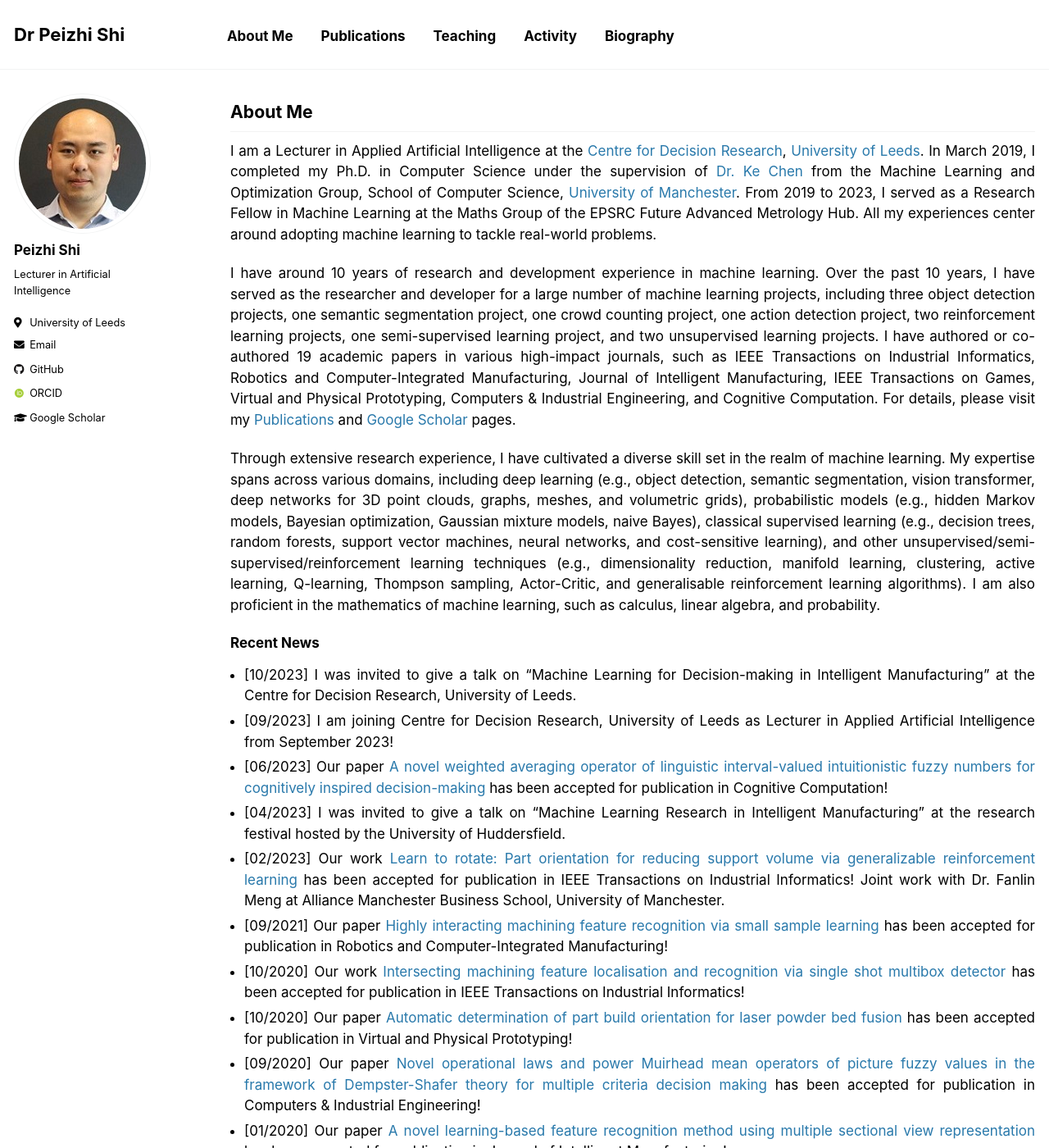
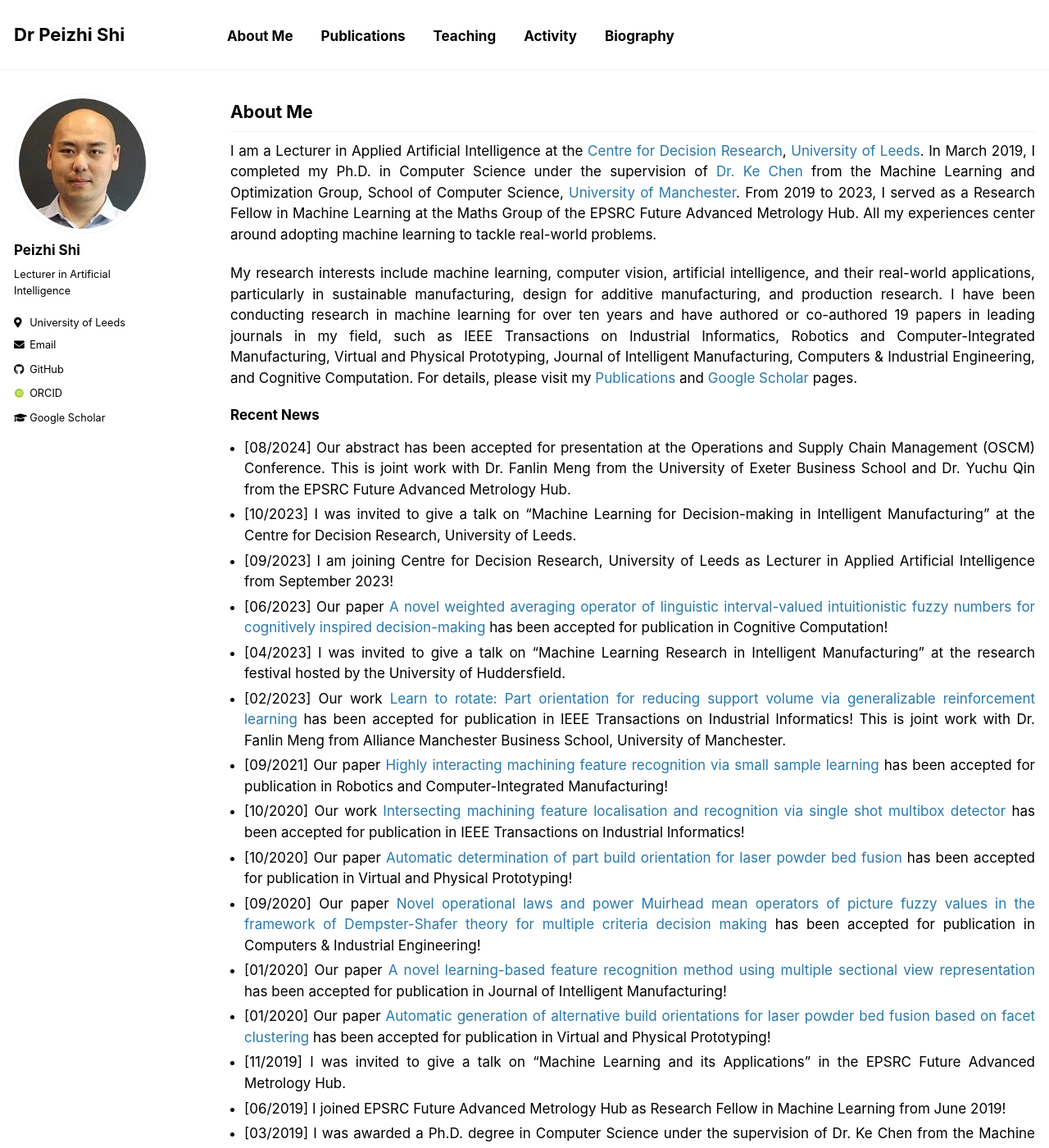
Before and after one commit to PeizhiShi/peizhishi.github.io, a Jekyll site: the page built from _pages/index.md, in a window 1280 px wide and 1400 px high. Shown: the whole window at 82% size. Built offline with Jekyll 4.4.1, drawn with Linux system fonts in a browser that asks for light colours; some web fonts are replaced; our own code applies the rules of GitHub Pages for plain Markdown files.

Commit message:
Update index.md

```diff
--- a/_pages/index.md
+++ b/_pages/index.md
@@ -7,18 +7,16 @@ author_profile: true
 
 I am a Lecturer in Applied Artificial Intelligence at the [Centre for Decision Research](https://cdr.leeds.ac.uk/), [University of Leeds](https://www.leeds.ac.uk/). In March 2019, I completed my Ph.D. in Computer Science under the supervision of [Dr. Ke Chen](https://www.cs.man.ac.uk/~kechen/index.php) from the Machine Learning and Optimization Group, School of Computer Science, [University of Manchester](https://www.manchester.ac.uk/). From 2019 to 2023, I served as a Research Fellow in Machine Learning at the Maths Group of the EPSRC Future Advanced Metrology Hub. All my experiences center around adopting machine learning to tackle real-world problems.
 
-I have around 10 years of research and development experience in machine learning. Over the past 10 years, I have served as the researcher and developer for a large number of machine learning projects, including three object detection projects, one semantic segmentation project, one crowd counting project, one action detection project, two reinforcement learning projects, one semi-supervised learning project, and two unsupervised learning projects. I have authored or co-authored {{site.publications | size}} academic papers in various high-impact journals, such as IEEE Transactions on Industrial Informatics, Robotics and Computer-Integrated Manufacturing, Journal of Intelligent Manufacturing, IEEE Transactions on Games, Virtual and Physical Prototyping, Computers & Industrial Engineering, and Cognitive Computation. For details, please visit my [Publications](index.html#publications) and [Google Scholar](https://scholar.google.com/citations?user=qQuCvmQAAAAJ) pages.
-
-Through extensive research experience, I have cultivated a diverse skill set in the realm of machine learning. My expertise spans across various domains, including deep learning (e.g., object detection, semantic segmentation, vision transformer, deep networks for 3D point clouds, graphs, meshes, and volumetric grids), probabilistic models (e.g., hidden Markov models, Bayesian optimization, Gaussian mixture models, naive Bayes), classical supervised learning (e.g., decision trees, random forests, support vector machines, neural networks, and cost-sensitive learning), and other unsupervised/semi-supervised/reinforcement learning techniques (e.g., dimensionality reduction, manifold learning, clustering, active learning, Q-learning, Thompson sampling, Actor-Critic, and generalisable reinforcement learning algorithms). I am also proficient in the mathematics of machine learning, such as calculus, linear algebra, and probability.
-
+My research interests include machine learning, computer vision, artificial intelligence, and their real-world applications, particularly in sustainable manufacturing, design for additive manufacturing, and production research. I have been conducting research in machine learning for over ten years and have authored or co-authored {{site.publications | size}} papers in leading journals in my field, such as IEEE Transactions on Industrial Informatics, Robotics and Computer-Integrated Manufacturing, Virtual and Physical Prototyping, Journal of Intelligent Manufacturing, Computers & Industrial Engineering, and Cognitive Computation. For details, please visit my [Publications](index.html#publications) and [Google Scholar](https://scholar.google.com/citations?user=qQuCvmQAAAAJ) pages.
 
 ### Recent News
 
+- [08/2024] Our abstract has been accepted for presentation at the Operations and Supply Chain Management (OSCM) Conference. This is joint work with Dr. Fanlin Meng from the University of Exeter Business School and Dr. Yuchu Qin from the EPSRC Future Advanced Metrology Hub.
 - [10/2023] I was invited to give a talk on “Machine Learning for Decision-making in Intelligent Manufacturing” at the Centre for Decision Research, University of Leeds.
 - [09/2023] I am joining Centre for Decision Research, University of Leeds as Lecturer in Applied Artificial Intelligence from September 2023!
 - [06/2023] Our paper [A novel weighted averaging operator of linguistic interval-valued intuitionistic fuzzy numbers for cognitively inspired decision-making](https://doi.org/10.1007/s12559-023-10167-y) has been accepted for publication in Cognitive Computation!
 - [04/2023] I was invited to give a talk on “Machine Learning Research in Intelligent Manufacturing” at the research festival hosted by the University of Huddersfield.
-- [02/2023] Our work [Learn to rotate: Part orientation for reducing support volume via generalizable reinforcement learning](https://ieeexplore.ieee.org/abstract/document/10054468) has been accepted for publication in IEEE Transactions on Industrial Informatics! Joint work with Dr. Fanlin Meng at Alliance Manchester Business School, University of Manchester.
+- [02/2023] Our work [Learn to rotate: Part orientation for reducing support volume via generalizable reinforcement learning](https://ieeexplore.ieee.org/abstract/document/10054468) has been accepted for publication in IEEE Transactions on Industrial Informatics! This is joint work with Dr. Fanlin Meng from Alliance Manchester Business School, University of Manchester.
 - [09/2021] Our paper [Highly interacting machining feature recognition via small sample learning](https://doi.org/10.1016/j.rcim.2021.102260) has been accepted for publication in Robotics and Computer-Integrated Manufacturing!
 - [10/2020] Our work [Intersecting machining feature localisation and recognition via single shot multibox detector](https://doi.org/10.1109/TII.2020.3030620) has been accepted for publication in IEEE Transactions on Industrial Informatics!
 - [10/2020] Our paper [Automatic determination of part build orientation for laser powder bed fusion](https://doi.org/10.1080/17452759.2020.1832793) has been accepted for publication in Virtual and Physical Prototyping!
```
